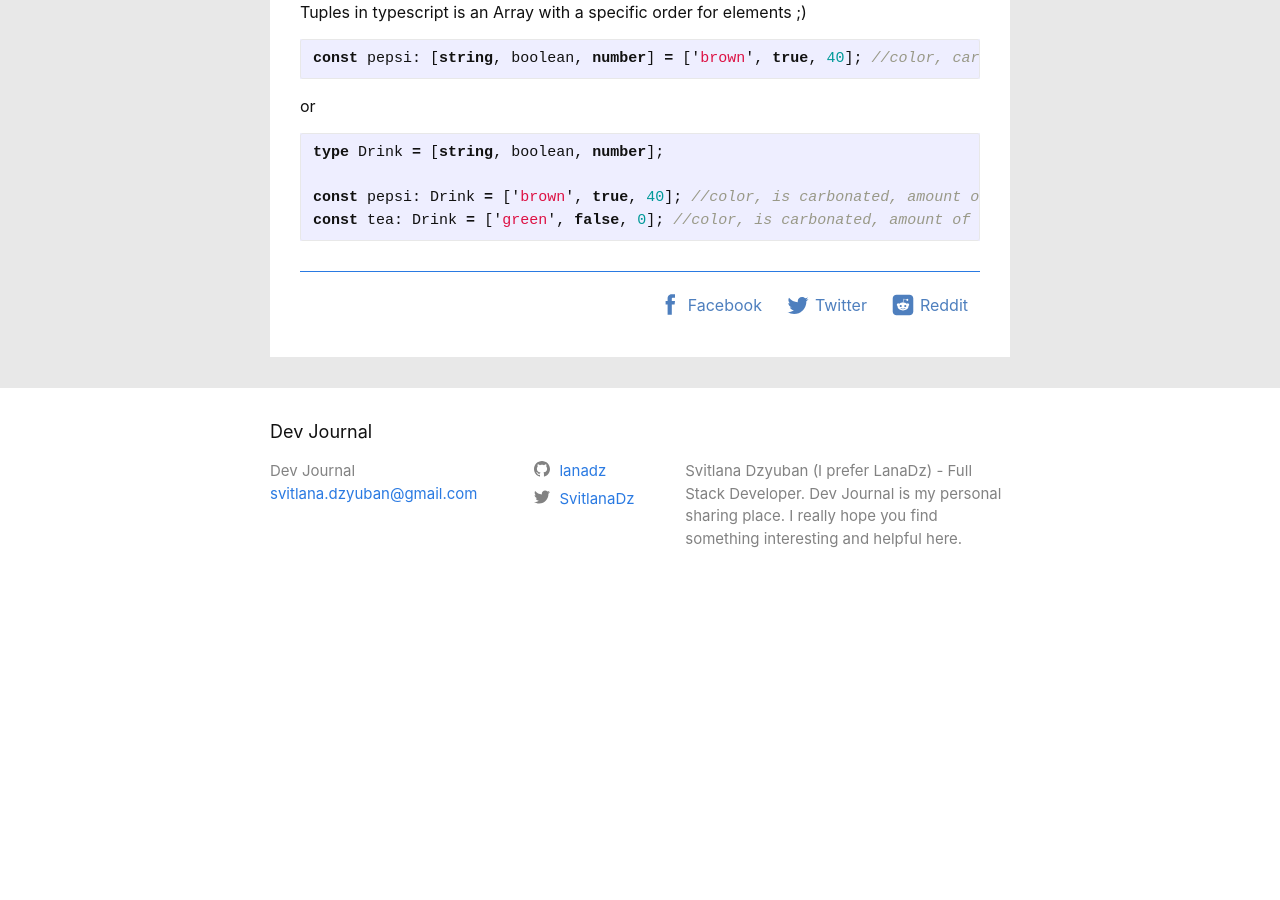
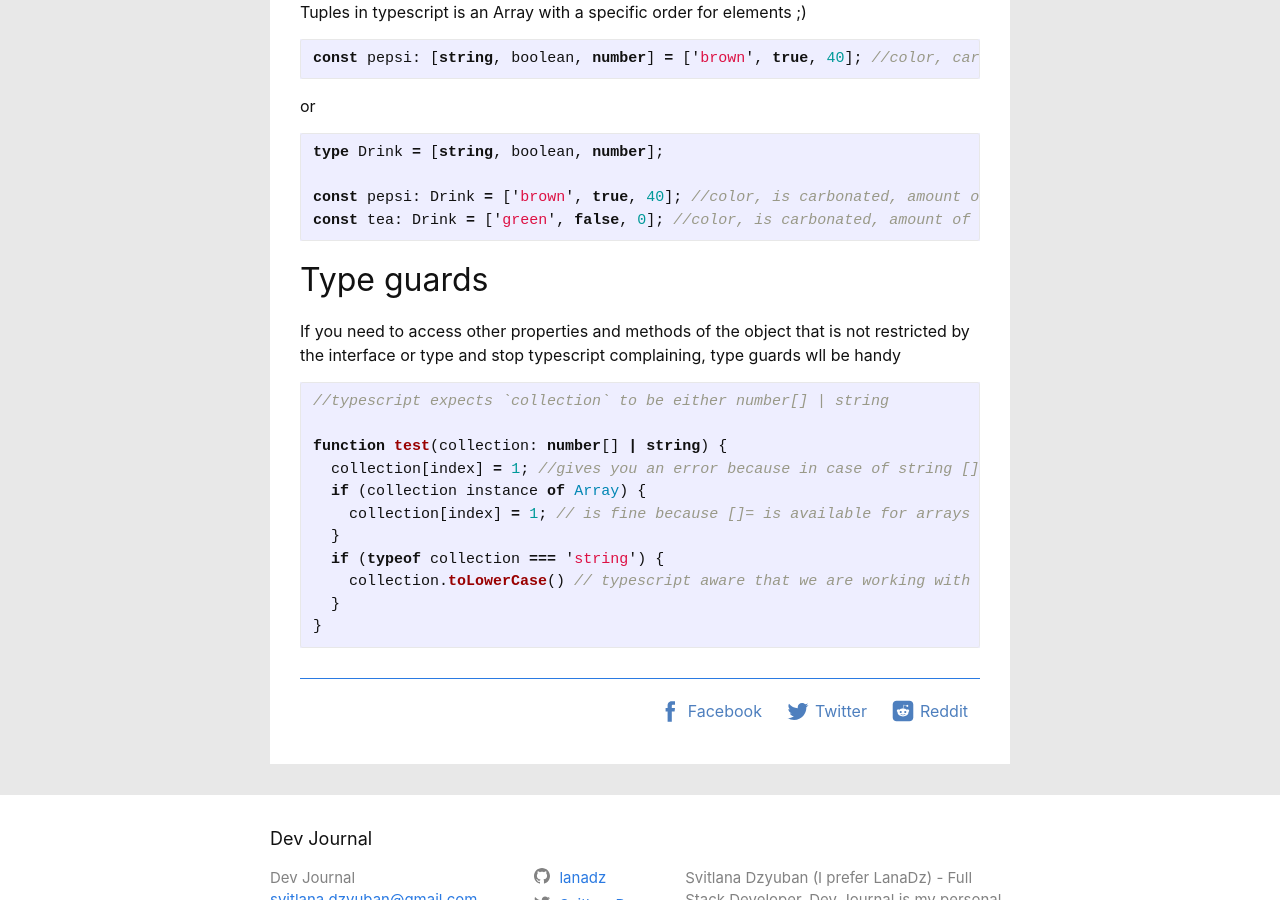
Before and after one commit to owldot/lanadz.github.io, a Jekyll site: the page built from _posts/2019-07-02-typescript.markdown, in a window 1280 px wide and 900 px high, scrolled down 3103 px. Built offline with Jekyll 4.4.1, drawn with Linux system fonts in a browser that asks for light colours; before the commit the page ends 3713 px from its top, so only the background shows below that.

Commit message:
typescript guards

````diff
--- a/_posts/2019-07-02-typescript.markdown
+++ b/_posts/2019-07-02-typescript.markdown
@@ -155,3 +155,22 @@ type Drink = [string, boolean, number];
 const pepsi: Drink = ['brown', true, 40]; //color, is carbonated, amount of sugar
 const tea: Drink = ['green', false, 0]; //color, is carbonated, amount of sugar
 ```
+
+## Type guards
+
+If you need to access other properties and methods of the object that is not restricted by the interface or type and stop typescript complaining,
+type guards wll be handy
+
+```typescript
+//typescript expects `collection` to be either number[] | string
+
+function test(collection: number[] | string) {
+  collection[index] = 1; //gives you an error because in case of string []= is not permitted (string is immutable)
+  if (collection instance of Array) {
+    collection[index] = 1; // is fine because []= is available for arrays and typescript compliler will allow you to do that
+  }
+  if (typeof collection === 'string') {
+    collection.toLowerCase() // typescript aware that we are working with string here and not with array of numberss
+  }
+}
+```
````
